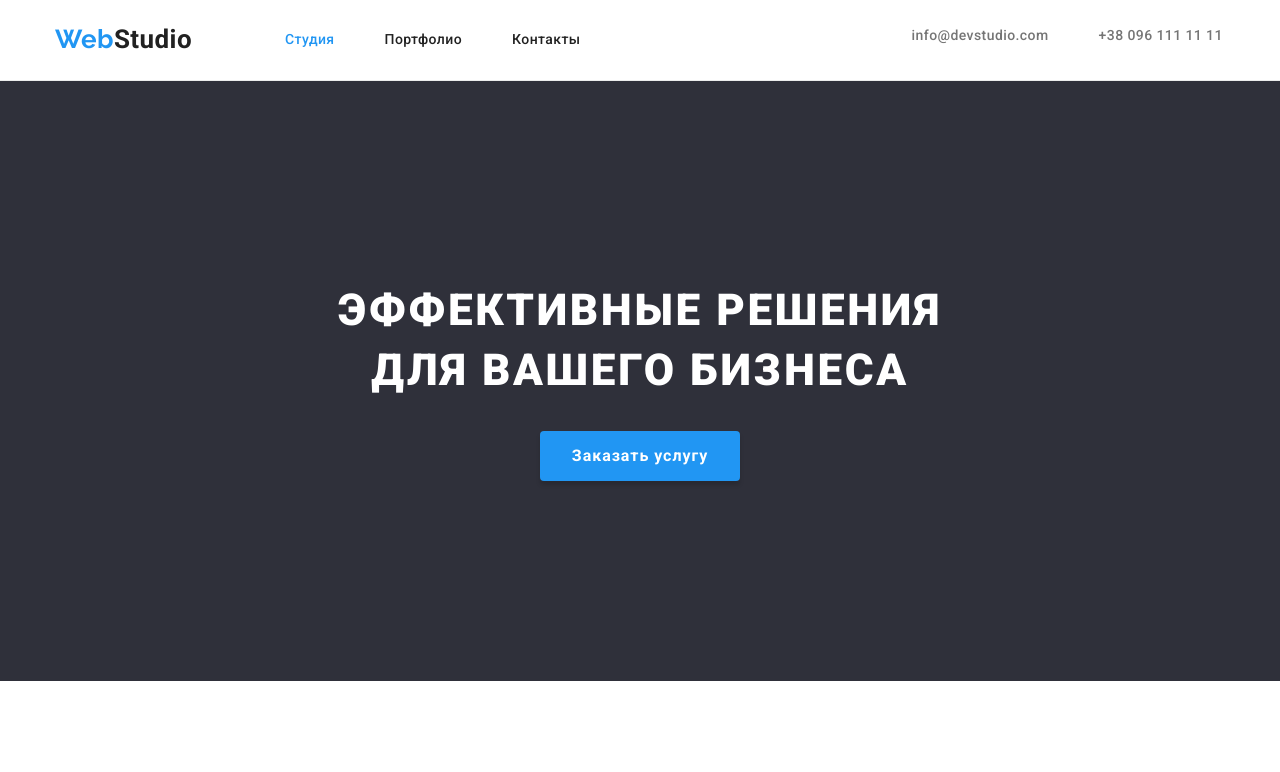
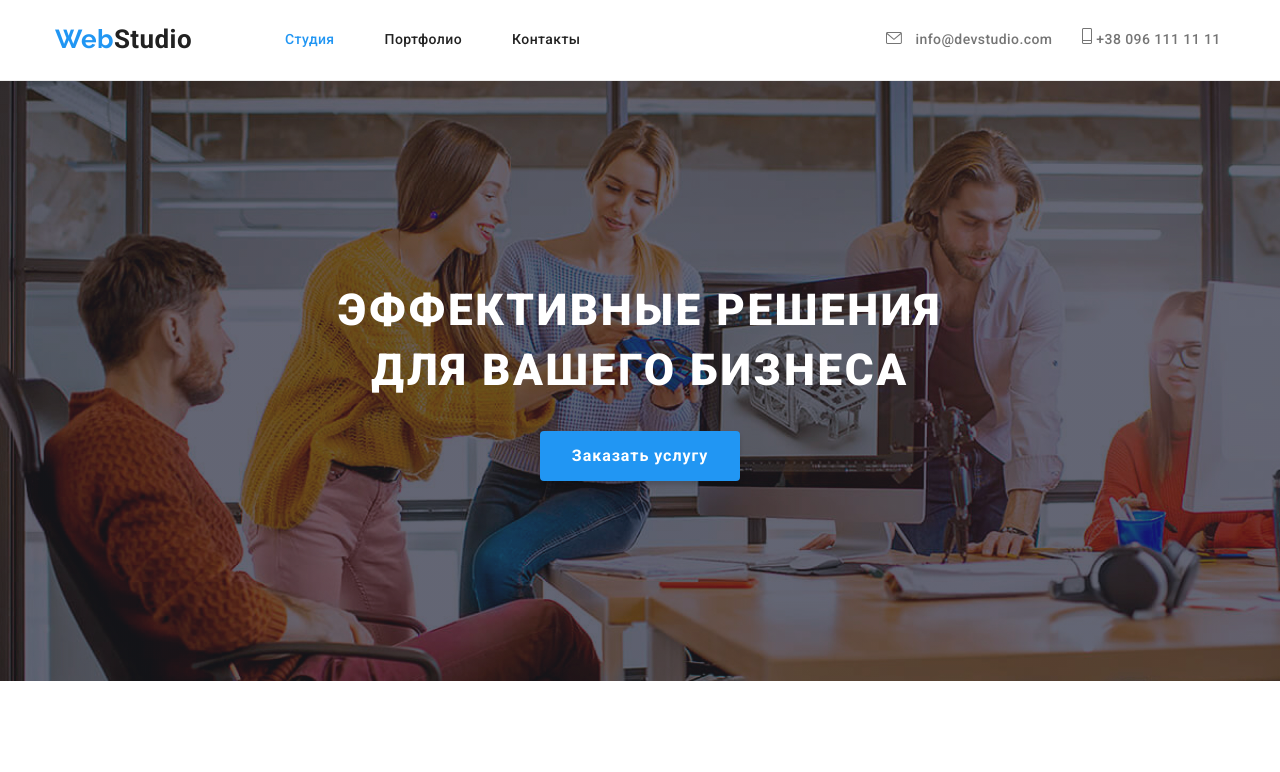
Before and after one commit to andriibeha/goit-markup-hw-04, a plain HTML site: page index.html in a window 1280 px wide. Shown: the top 772 px of the page. Drawn offline with nearby package versions, Linux system fonts and the light colour scheme.

Commit message:
Добавив спрайт і поставив bg

```diff
--- a/css/style.css
+++ b/css/style.css
@@ -13,6 +13,7 @@
   --secondary-bg-color: #f5f4fa;
   --first-bg-color: #2f303a;
   --footer-address-color: rgba(255, 255, 255, 0.6);
+  --hero-gradient: rgba(47, 48, 58, 0.4);
 }
 
 /*Шрифти для текстів та кольори*/
@@ -146,7 +147,7 @@ p {
 .site-nav {
   display: flex;
 
-  margin-right: 331px;
+  margin-right: 305px;
 }
 
 .site-nav .item {
@@ -159,10 +160,12 @@ p {
 
 .auth-nav {
   display: flex;
+
+  align-items: center;
 }
 
 .auth-nav .item {
-  margin-right: 50px;
+  margin-right: 30px;
 }
 
 .auth-nav .item:last-child {
@@ -188,7 +191,17 @@ p {
 }
 
 .hero {
-  background-color: var(--first-bg-color);
+  max-width: 1600px;
+  height: 600px;
+  margin-right: auto;
+  margin-left: auto;
+
+  background-image: linear-gradient(
+      to right,
+      var(--hero-gradient),
+      var(--hero-gradient)
+    ),
+    url("../images/hero/Img.jpg");
 }
 
 .hero-container {
@@ -459,6 +472,13 @@ header {
   margin-right: 0px;
 }
 
+.cards .item:hover {
+  box-shadow: 0px 1px 1px rgba(0, 0, 0, 0.12), 0px 4px 4px rgba(0, 0, 0, 0.06),
+    1px 4px 6px rgba(0, 0, 0, 0.16);
+
+  cursor: pointer;
+}
+
 .cards .cards-wraper {
   padding: 20px 24px 20px 24px;
 
@@ -476,3 +496,18 @@ header {
   max-width: 100%;
   height: auto;
 }
+
+/*Оформлення іконок SVG*/
+.auth-nav .icon-email {
+  width: 16px;
+  height: 12px;
+
+  margin-right: 10px;
+}
+
+.auth-nav .icon-phone {
+  width: 10px;
+  height: 16px;
+
+  margin-right: 0px;
+}
--- a/index.html
+++ b/index.html
@@ -32,8 +32,16 @@
             </nav>
             <!--Поле адресу-->
                 <ul class="auth-nav list">
-                    <li class="item"><a href="mailto:info@example.com" class="link adres">info@devstudio.com</a></li>
-                    <li class="item"><a href="tel:+380991111111" class="link tel">+38 096 111 11 11</a></li>
+                    <li class="item"><a href="mailto:info@example.com" class="link adres">
+                    <svg class="icon icon-email">
+                        <use href="./images/symbol-defs.svg#icon-email"></use>
+                    </svg>
+                    info@devstudio.com</a></li>
+                    <li class="item"><a href="tel:+380991111111" class="link tel">
+                        <svg class="icon icon-phone">
+                            <use href="./images/symbol-defs.svg#icon-phone"></use>
+                        </svg>
+                        +38 096 111 11 11</a></li>
                 </ul>
             </div>
     </header>
```
Also changed, not shown: images/hero/Img.jpg (added), images/symbol-defs.svg (added), 1 other file.
